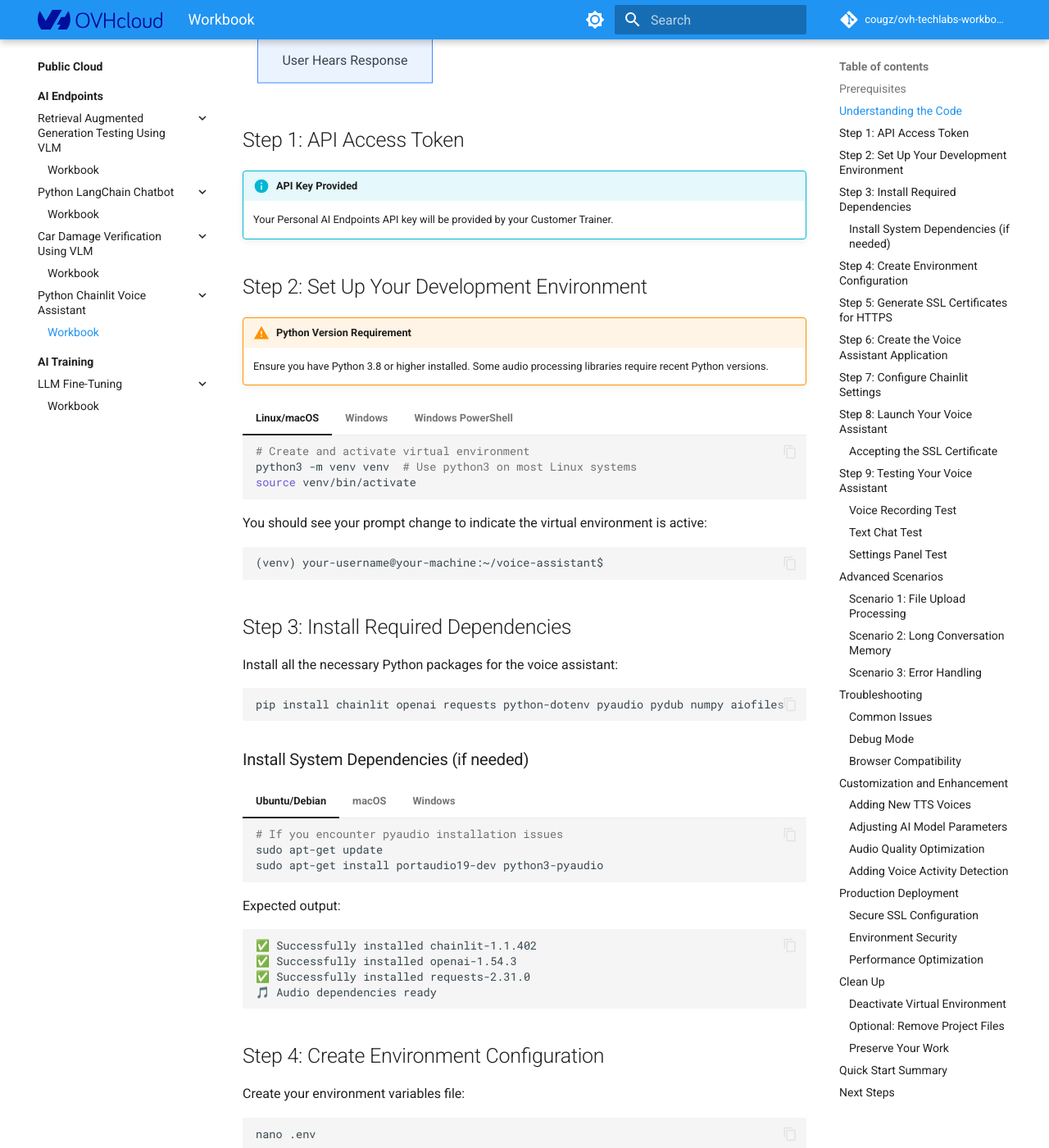
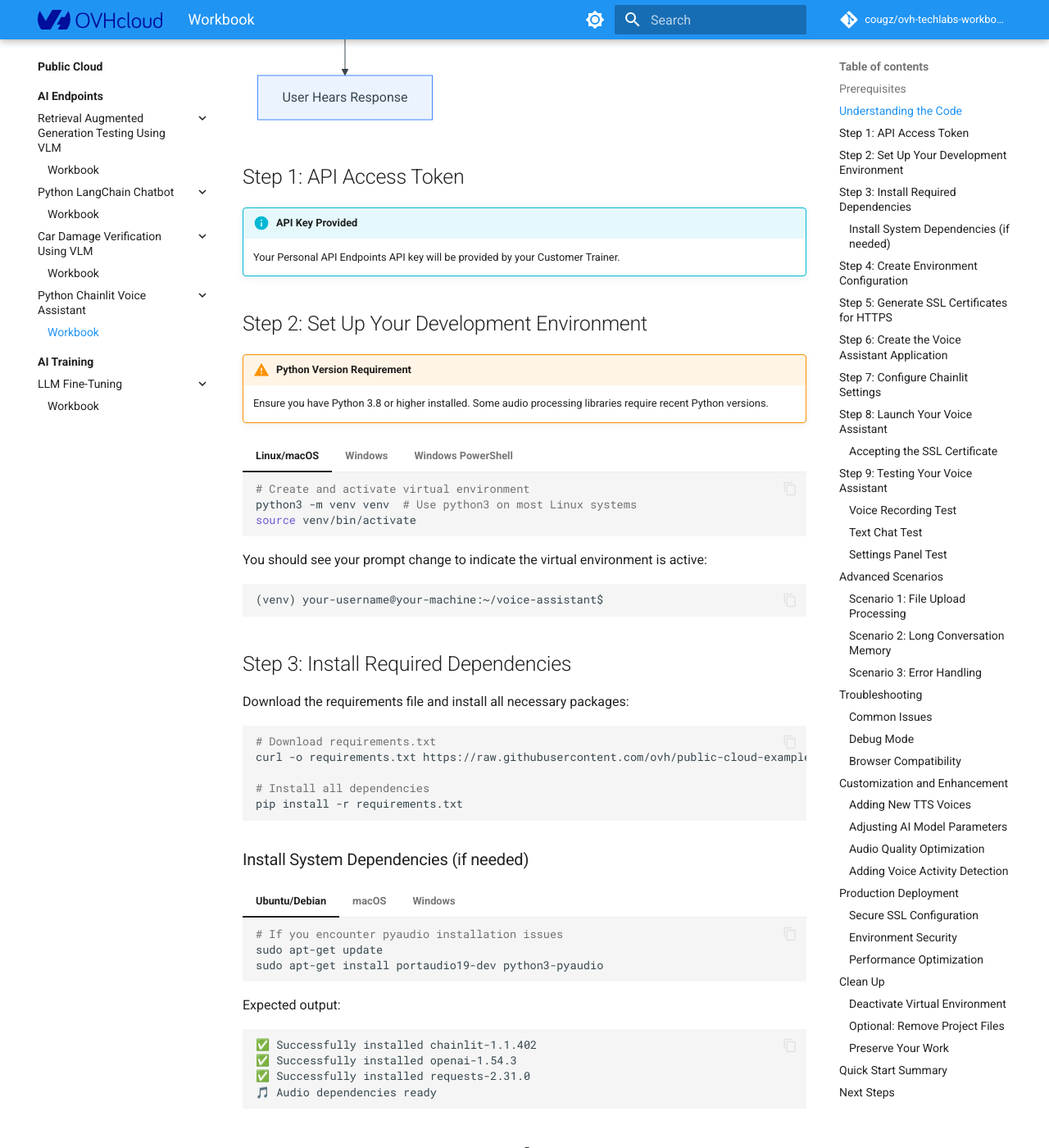
Before and after one commit to cougz/ovh-techlabs-workbooks, an MkDocs documentation site: the page built from docs/public-cloud/ai-endpoints/python-chainlit-voiceassistant/workbook.md, in a window 1280 px wide and 1400 px high, scrolled down 1999 px. Shown: the whole window at 82% size. Built offline with MkDocs 1.6.1 and Material for MkDocs 9.7.7, drawn with Linux system fonts in a browser that asks for light colours; comment, search, counter and statistics services are not loaded; some of the changed text lies outside the part shown.

Commit message:
refactor(docs): standardize voice assistant workbook structure
- Remove redundant "Complete Setup Commands" section
- Update API key documentation to match other workbooks
- Add requirements.txt for dependency management
- Modify installation instructions to use requirements.txt
- Ensure consistency with repository standards

````diff
--- a/docs/public-cloud/ai-endpoints/python-chainlit-voiceassistant/workbook.md
+++ b/docs/public-cloud/ai-endpoints/python-chainlit-voiceassistant/workbook.md
@@ -23,6 +23,7 @@ Before we start, let's understand what we'll be building. This voice assistant c
 
         | Component | Purpose | Implementation |
         |-----------|---------|----------------|
+        | `requirements.txt` | Python dependencies | All required packages |
         | `voice_assistant.py` | Real-time voice interaction | Chainlit + OVHcloud AI integration |
         | Audio processing | Speech collection | Browser microphone + HTTPS |
         | Speech-to-Text | Voice transcription | Whisper-large-v3 model |
@@ -66,17 +67,6 @@ Before we start, let's understand what we'll be building. This voice assistant c
 
         **Best for**: Quick deployment and reference implementations
 
-    === "🚀 Complete Setup Commands"
-        ```bash
-        # Quick setup for experienced users
-        python3 -m venv venv  # Use python3 on Linux/macOS
-        source venv/bin/activate  # On Windows: venv\Scripts\activate
-        pip install chainlit openai requests python-dotenv pyaudio pydub numpy aiofiles
-        echo "OVH_AI_ENDPOINTS_ACCESS_TOKEN=your_token_here" > .env
-        openssl req -x509 -newkey rsa:4096 -keyout key.pem -out cert.pem -days 365 -nodes
-        chainlit run voice_assistant.py --host 0.0.0.0 --port 8443 --ssl-key key.pem --ssl-cert cert.pem
-        ```
-
 ```mermaid
 flowchart TD
     A[User Speaks] --> B[Chainlit Audio Capture]
@@ -94,7 +84,7 @@ flowchart TD
 ## Step 1: API Access Token
 
 !!! info "API Key Provided"
-    Your Personal AI Endpoints API key will be provided by your Customer Trainer.
+    Your Personal API Endpoints API key will be provided by your Customer Trainer.
 
 ## Step 2: Set Up Your Development Environment
 
@@ -130,10 +120,14 @@ You should see your prompt change to indicate the virtual environment is active:
 
 ## Step 3: Install Required Dependencies
 
-Install all the necessary Python packages for the voice assistant:
+Download the requirements file and install all necessary packages:
 
 ```bash
-pip install chainlit openai requests python-dotenv pyaudio pydub numpy aiofiles
+# Download requirements.txt
+curl -o requirements.txt https://raw.githubusercontent.com/ovh/public-cloud-examples/main/ai/ai-endpoints/python-chainlit-voiceassistant/requirements.txt
+
+# Install all dependencies
+pip install -r requirements.txt
 ```
 
 ### Install System Dependencies (if needed)
@@ -930,7 +924,10 @@ For experienced developers, here's the complete setup in one block:
 ```bash
 # Environment setup
 python -m venv venv && source venv/bin/activate
-pip install chainlit openai requests python-dotenv pyaudio pydub numpy aiofiles
+
+# Download and install dependencies
+curl -o requirements.txt https://raw.githubusercontent.com/ovh/public-cloud-examples/main/ai/ai-endpoints/python-chainlit-voiceassistant/requirements.txt
+pip install -r requirements.txt
 
 # Configuration
 echo "OVH_AI_ENDPOINTS_ACCESS_TOKEN=your_token_here" > .env
````
Also changed, not shown: docs/public-cloud/ai-endpoints/python-chainlit-voiceassistant/requirements.txt (added, +7 -0 lines).
